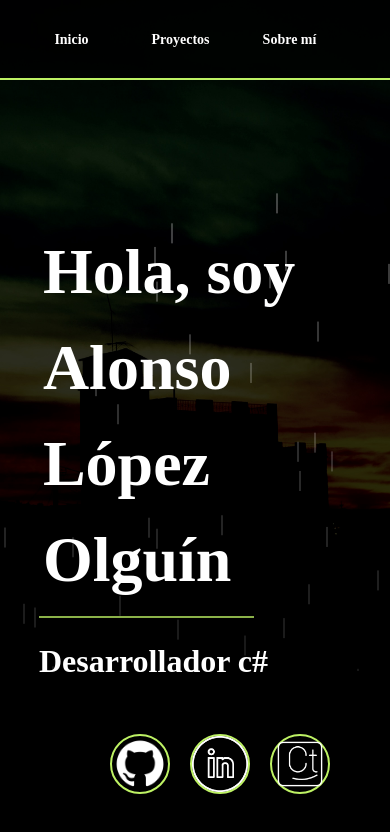
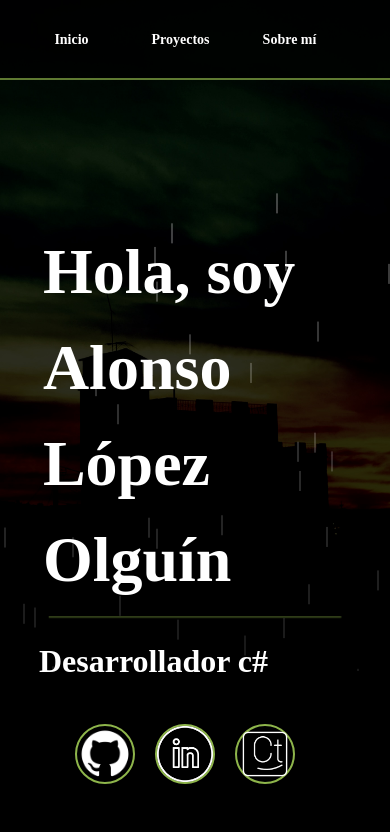
Before and after one commit to AlonsoLo-123/portafolio, a React (Create React App) app: page / in a window 390 px wide. Shown: the top 832 px of the page. Built offline with nearby package versions, Linux system fonts and the light colour scheme; a web font is replaced by a local one.

Commit message:
Diseño responsivo en Bottom

```diff
--- a/src/components/bottom/Bottom.js
+++ b/src/components/bottom/Bottom.js
@@ -6,7 +6,7 @@ import CompuTImg from '../../assets/images/png/arcticons_computrabajo.png'
 
 const Bottom = () =>{
     return(
-        <div className='flex flex-row justify-end items-center w-[100%] h-20 bg-transparent pe-10 mb-10 inset-x-0 bottom-0 absolute '>
+        <div className='flex bottom-0 h-20 absolute flex-row lg:justify-end justify-center lg:items-center w-[100%] bg-transparent lg:pe-10 mb-10'>
             <ButtonBottom imgSource={GitHubImg}></ButtonBottom>
             <ButtonBottom imgSource={LinkedInImg}></ButtonBottom>
             <ButtonBottom imgSource={CompuTImg}></ButtonBottom>
--- a/src/components/buttonscustom/Buttons.js
+++ b/src/components/buttonscustom/Buttons.js
@@ -11,7 +11,7 @@ export const ButtonMenu = (props) => {
 
 export const ButtonBottom = (props) => {
     return (
-        <button className='w-[60px] h-[60px] rounded-full border-2 border-solid border-lime-300 mr-5 bg-transparent hover:w-[70px] hover:h-[70px]'>
+        <button className='w-[60px] h-[60px] rounded-full border-2 border-solid border-lime-300 border-opacity-75 mr-5 bg-transparent hover:w-[70px] hover:h-[70px]'>
             <img src={props.imgSource} className="flex w-full h-full object-contain"></img>
         </button>
     )
--- a/src/components/header/Header.js
+++ b/src/components/header/Header.js
@@ -4,7 +4,7 @@ import {ButtonMenu} from '../buttonscustom/Buttons'
 
 const Header = () => {
   return (
-      <div className='flex flex-row justify-end w-[100%] h-20 bg-[#000000bf] border-b-2 border-lime-300 pe-10'>
+      <div className='flex flex-row justify-end w-[100%] h-20 bg-[#000000bf] border-b-2 border-lime-300 border-opacity-50 pe-10'>
         <ButtonMenu text = "Inicio"></ButtonMenu>
         <ButtonMenu text = "Proyectos"></ButtonMenu>
         <ButtonMenu text = "Sobre mí"></ButtonMenu>
--- a/src/screens/home/Home.js
+++ b/src/screens/home/Home.js
@@ -7,10 +7,10 @@ const Home = () => {
     const screenscale = 1000
     console.log(screenscale);
     return (
-            <div className='flex'>
-                <div className='flex-col justify-center h-full w-full my-36'>
+            <div className='flex flex-col min-h-full'>
+                <div className='justify-center h-full w-full my-36'>
                     <p className="TextStyleMain">Hola, soy <br></br> Alonso López Olguín</p>
-                    <div className='flex border-b-2 border-lime-300 animate-pulse scale-60 me-[35%] ms-[10%]'></div>
+                    <div className='flex border-b-2 border-opacity-45 border-lime-300 animate-pulse scale-60 lg:me-[35%] lg:ms-[10%] lg:scale-100 scale-75'></div>
                     <p className="TextStyleSub">Desarrollador c#</p>
                 </div>
                 <Rain></Rain>
--- a/src/screens/home/HomeStyle.css
+++ b/src/screens/home/HomeStyle.css
@@ -6,6 +6,7 @@
     text-align: left;
     padding-left: 11%;
     padding-bottom: 2%;
+    text-decoration: double;
 }
 
 .TextStyleSub {
```
